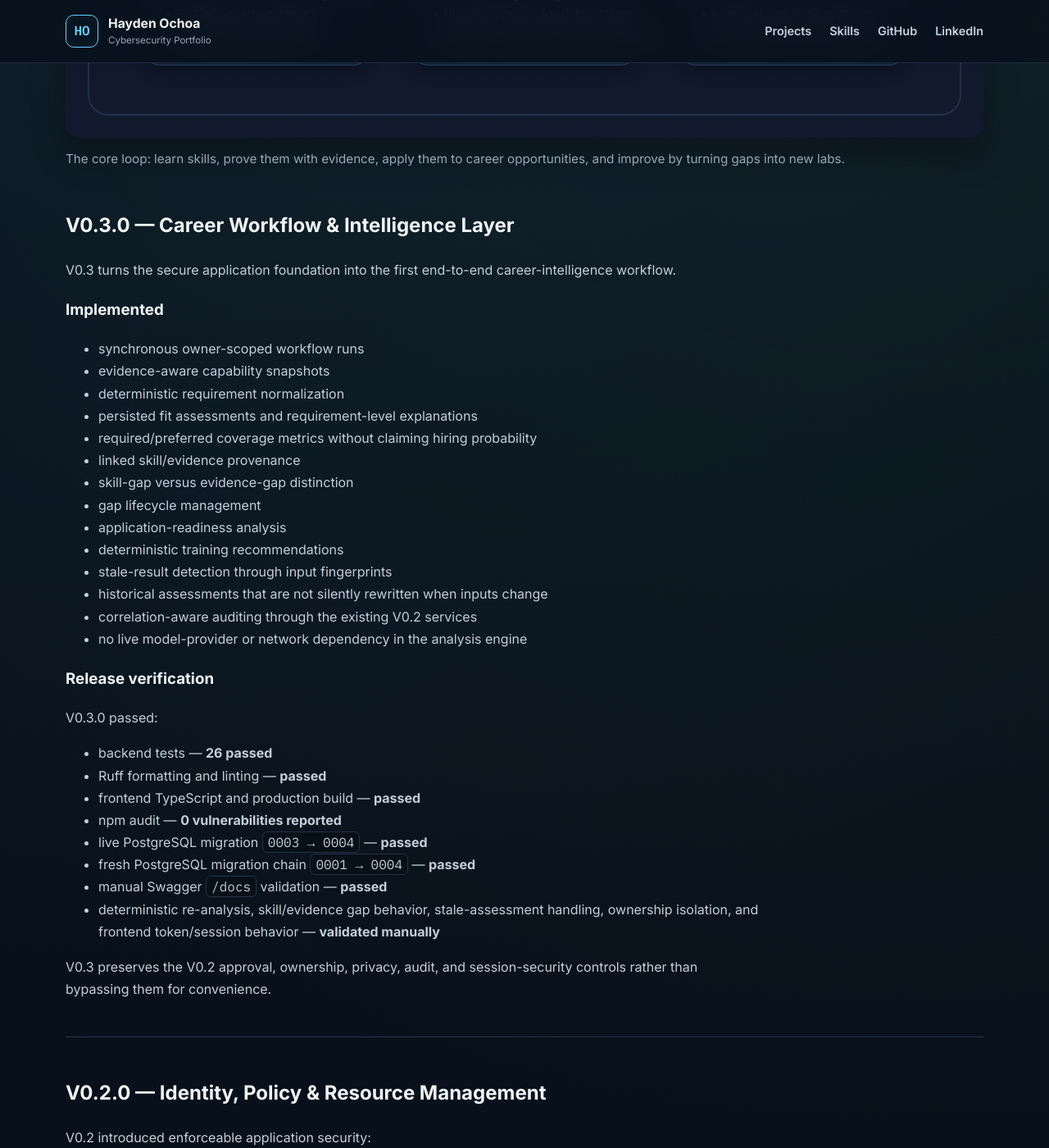
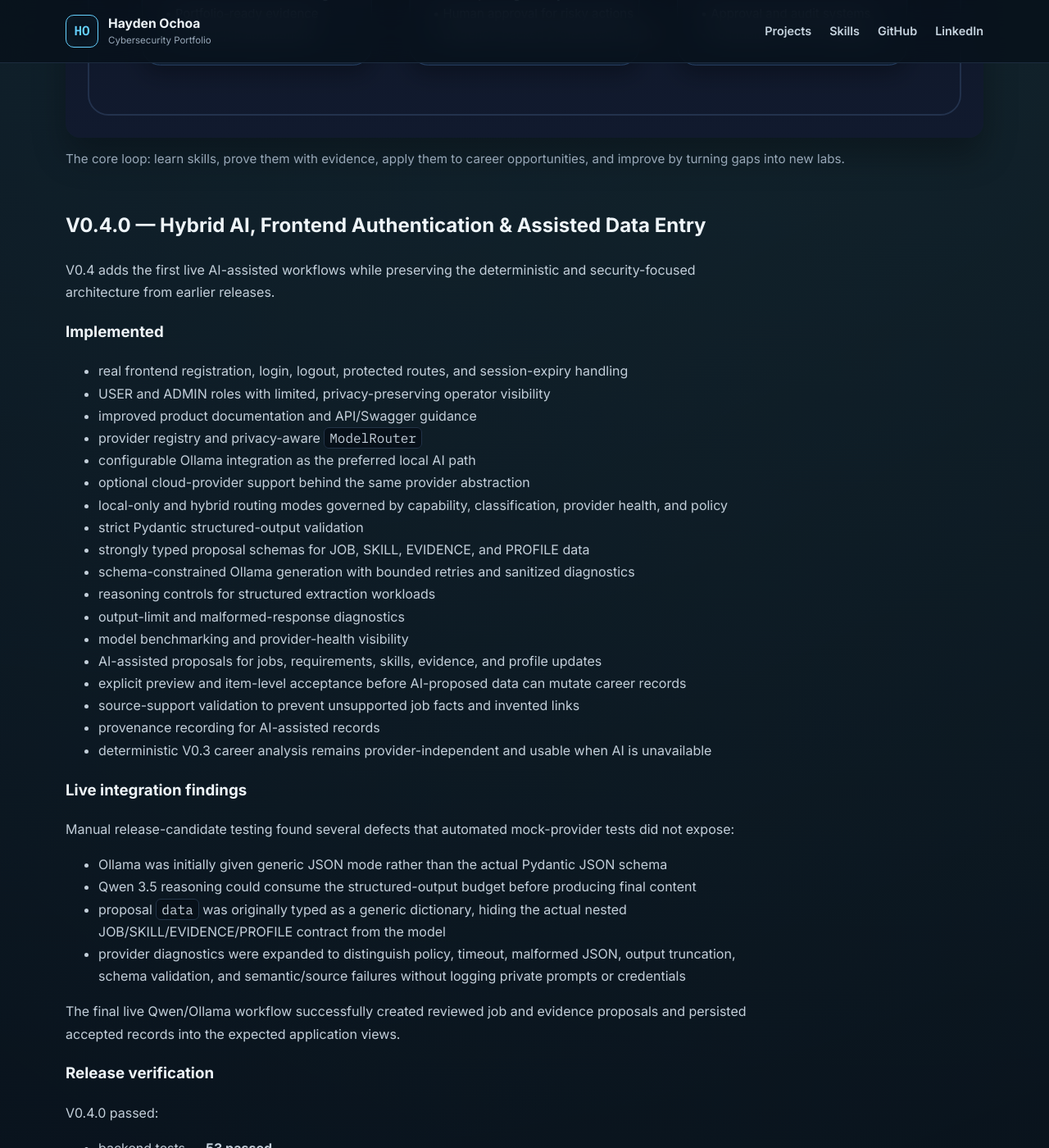
Before and after one commit to corruptcosmo/novasecure.github.io, a Jekyll site: the page built from projects/cyber-career-os.md, in a window 1280 px wide and 1400 px high, scrolled down 982 px. Shown: the whole window at 82% size. Built offline with Jekyll 4.4.1, drawn with Linux system fonts in a browser that asks for light colours; some of the changed text lies outside the part shown.

Commit message:
Document Cyber Career OS V0.4.0 and V0.4.1 Herobrine patch

```diff
--- a/projects/cyber-career-os.md
+++ b/projects/cyber-career-os.md
@@ -6,8 +6,8 @@ permalink: /projects/cyber-career-os/
 
 # Cyber Career OS
 
-**Status:** `V0.3.0 • Career Workflow & Intelligence Complete`
-**Current focus:** `Indev V0.4 • Hybrid AI, Frontend Authentication & Assisted Data Entry`
+**Status:** `V0.4.0 • Hybrid AI & Usability Complete`
+**Current focus:** `V0.4.1 “Herobrine” • Runtime Launcher & Developer Access`
 
 **Cyber Career OS** is a local-first, AI-assisted cybersecurity career and training platform I am designing and building to solve a problem I am facing directly as an entry-level cybersecurity candidate: how to close the gap between learning security skills and proving those skills in a way that helps lead to real career opportunities.
 
@@ -18,9 +18,59 @@ It is being designed from the beginning as both a **real personal tool** and a *
   <figcaption>The core loop: learn skills, prove them with evidence, apply them to career opportunities, and improve by turning gaps into new labs.</figcaption>
 </figure>
 
+## V0.4.0 — Hybrid AI, Frontend Authentication & Assisted Data Entry
+
+V0.4 adds the first live AI-assisted workflows while preserving the deterministic and security-focused architecture from earlier releases.
+
+### Implemented
+
+- real frontend registration, login, logout, protected routes, and session-expiry handling
+- USER and ADMIN roles with limited, privacy-preserving operator visibility
+- improved product documentation and API/Swagger guidance
+- provider registry and privacy-aware `ModelRouter`
+- configurable Ollama integration as the preferred local AI path
+- optional cloud-provider support behind the same provider abstraction
+- local-only and hybrid routing modes governed by capability, classification, provider health, and policy
+- strict Pydantic structured-output validation
+- strongly typed proposal schemas for JOB, SKILL, EVIDENCE, and PROFILE data
+- schema-constrained Ollama generation with bounded retries and sanitized diagnostics
+- reasoning controls for structured extraction workloads
+- output-limit and malformed-response diagnostics
+- model benchmarking and provider-health visibility
+- AI-assisted proposals for jobs, requirements, skills, evidence, and profile updates
+- explicit preview and item-level acceptance before AI-proposed data can mutate career records
+- source-support validation to prevent unsupported job facts and invented links
+- provenance recording for AI-assisted records
+- deterministic V0.3 career analysis remains provider-independent and usable when AI is unavailable
+
+### Live integration findings
+
+Manual release-candidate testing found several defects that automated mock-provider tests did not expose:
+
+- Ollama was initially given generic JSON mode rather than the actual Pydantic JSON schema
+- Qwen 3.5 reasoning could consume the structured-output budget before producing final content
+- proposal `data` was originally typed as a generic dictionary, hiding the actual nested JOB/SKILL/EVIDENCE/PROFILE contract from the model
+- provider diagnostics were expanded to distinguish policy, timeout, malformed JSON, output truncation, schema validation, and semantic/source failures without logging private prompts or credentials
+
+The final live Qwen/Ollama workflow successfully created reviewed job and evidence proposals and persisted accepted records into the expected application views.
+
+### Release verification
+
+V0.4.0 passed:
+
+- backend tests — **53 passed**
+- Ruff — **passed**
+- frontend TypeScript checks — **passed**
+- frontend production build — **passed**
+- live Ollama/Qwen proposal generation — **validated manually**
+- accepted job and evidence proposal persistence/UI behavior — **validated manually**
+- provider outage, ownership/privacy boundaries, deterministic V0.3 regression behavior, and release checklist — **validated manually during live sign-off**
+
+---
+
 ## V0.3.0 — Career Workflow & Intelligence Layer
 
-V0.3 turns the secure application foundation into the first end-to-end career-intelligence workflow.
+V0.3 turned the secure application foundation into the first end-to-end career-intelligence workflow.
 
 ### Implemented
 
@@ -115,35 +165,30 @@ Cyber Career OS connects four parts of the same problem:
 
 ---
 
-## Indev V0.4 — Hybrid AI, Frontend Authentication & Assisted Data Entry
+## V0.4.1 “Herobrine” — Runtime Launcher & Developer Access
 
-The next milestone begins the project's Minecraft-inspired development-era naming while retaining semantic version numbers.
+Before beginning Infdev V0.5, the next patch focuses on day-to-day usability and safe owner/developer operation.
 
-Planned work includes:
+Planned work:
 
-- real frontend registration, login, logout, protected routes, token/session handling, and expired-session UX
-- a small USER/ADMIN role model with privacy-preserving operator visibility
-- friendlier product documentation and improved Swagger examples/workflow guidance
-- model registry and `ModelRouter`
-- local Ollama provider as the preferred/default AI path
-- optional xAI/Grok provider behind the same provider interface when separately configured
-- local-only and hybrid routing modes governed by capability, privacy classification, availability, and policy
-- structured-output validation and provider health/fallback handling
-- benchmark fixtures for model quality, latency, schema compliance, and routing decisions
-- AI-assisted creation proposals for jobs, requirements, skills, evidence mappings, and profile changes
-- explicit preview/confirmation before any AI-proposed mutation is committed
-- provenance recording for model-generated proposals
+- a Windows `CyberCareerOS.exe` launcher/runtime supervisor
+- start, stop, and restart PostgreSQL, backend, frontend, and related local services from one place
+- service/provider health and version visibility
+- consolidated runtime logs and browser launch
+- safe migration/startup checks and update preparation
+- a dedicated **HEROBRINE** owner/developer role for the project maintainer
+- HEROBRINE inherits administrative/operator capabilities and may access developer-only diagnostics and test workflows
+- HEROBRINE remains authenticated, audited, policy-aware, and subject to explicit safety boundaries rather than bypassing authorization globally
+- normal USER and ADMIN behavior remains unchanged
 
-The deterministic V0.3 analysis engine remains the source of truth. AI improves ingestion and assistance; it does not invent verified experience.
+The role is intentionally a developer/owner capability tier, not a hidden unrestricted backdoor.
 
 ---
 
 ## Refreshed Roadmap to 1.0
 
-The early roadmap originally moved toward Proxmox sooner. V0.2 and V0.3 deliberately shifted effort into identity, policy, and deterministic career intelligence first. The destination remains the same, but the path is now safer and more useful.
-
-### Indev V0.4 — Hybrid AI & Usability
-Real frontend auth, operator/admin visibility, better docs, Ollama-first hybrid model routing, optional cloud-provider support, model benchmarking, and approval-based AI-assisted data entry.
+### V0.4.1 “Herobrine” — Runtime & Developer Experience
+Windows launcher/runtime supervision plus a dedicated audited owner/developer role for safe development and continued live use.
 
 ### Infdev V0.5 — Career Automation & Job Intake
 Assisted job discovery/import, deduplication, job-post parsing, truthful resume/cover-letter preparation, application tracking improvements, and stronger career-agent workflows. External content remains untrusted data and all meaningful mutations remain reviewable.
```
